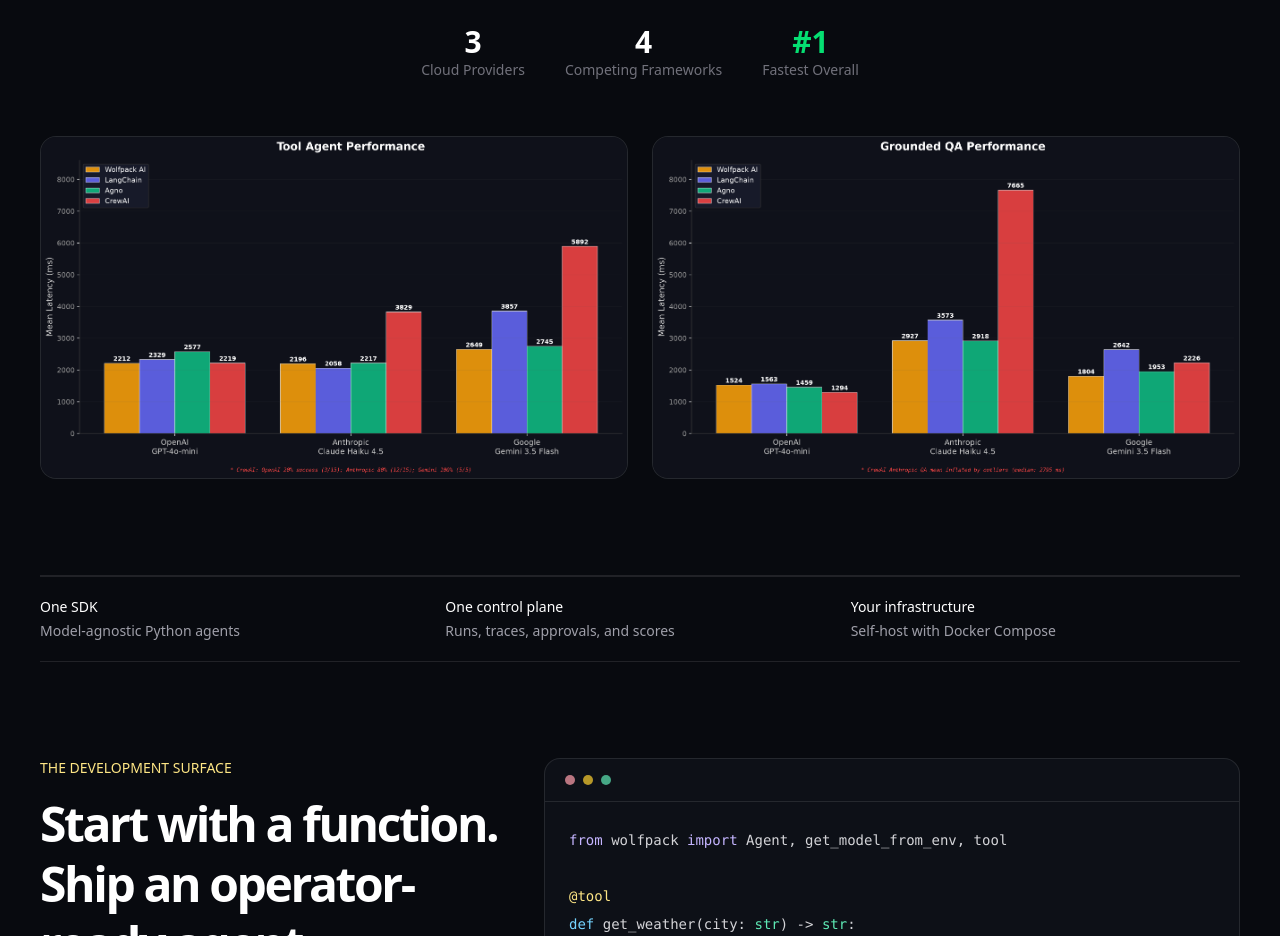
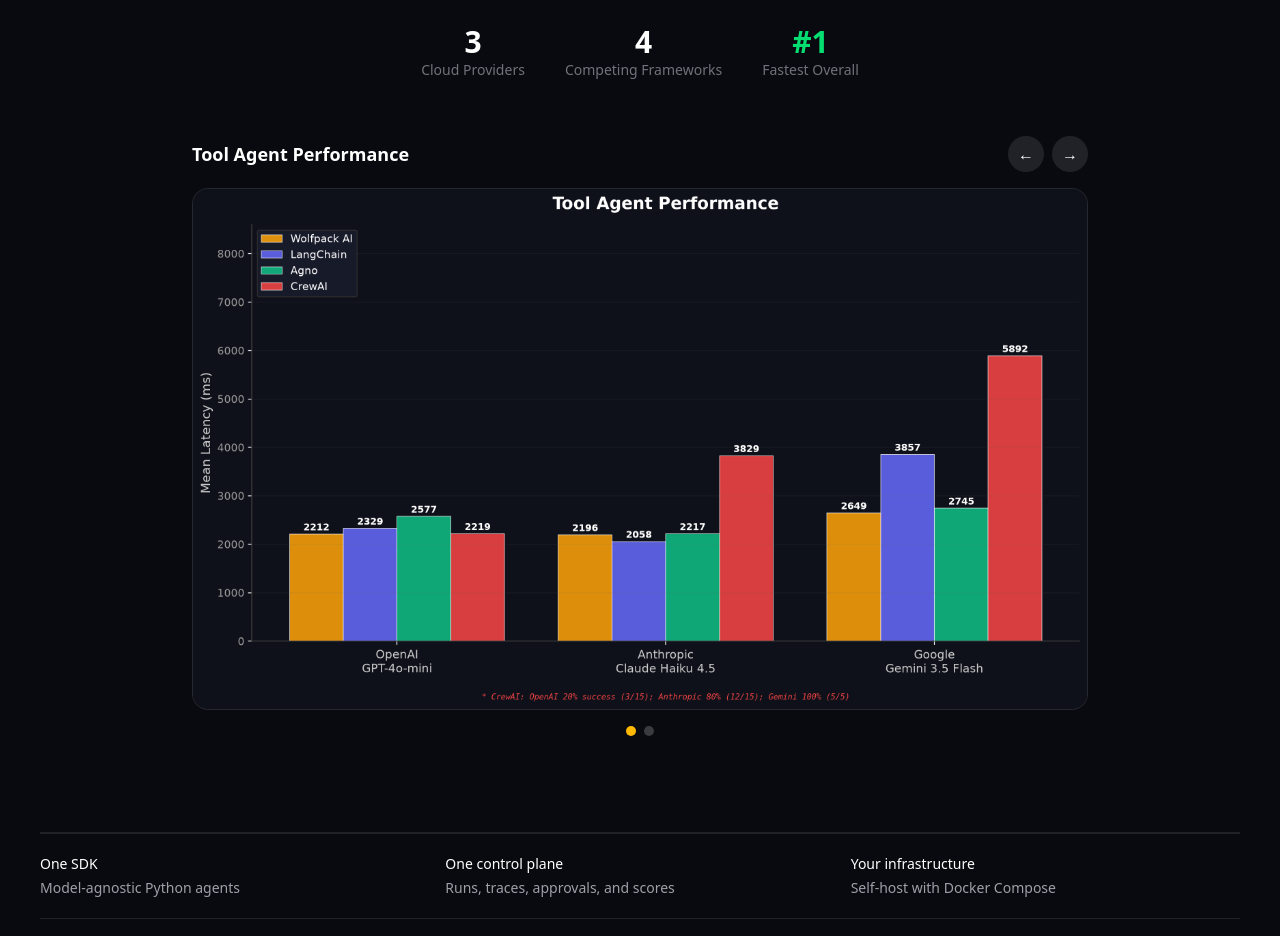
Before and after one commit to wolfpackaiagents/wolfpackai, a React (Vite) app in the folder website/: page / in a window 1280 px wide. Shown: the part 1040-1976 px from the top of the page. Built offline with nearby package versions, Linux system fonts and the light colour scheme.

Commit message:
Replace side-by-side charts with carousel: single large chart with prev/next controls and dots

```diff
--- a/website/src/pages/LandingPage.tsx
+++ b/website/src/pages/LandingPage.tsx
@@ -1,5 +1,5 @@
 import { Link } from "react-router-dom";
-import { useState } from "react";
+import { useState, useCallback } from "react";
 import { useI18n, LangToggle } from "../i18n/context";
 
 const externalLinks = {
@@ -54,7 +54,12 @@
 export default function LandingPage() {
   const { t } = useI18n();
   const [activeUseCaseId, setActiveUseCaseId] = useState<typeof useCaseKeys[number]>("support");
+  const [chartIndex, setChartIndex] = useState(0);
   const activeUseCase = useCaseData[activeUseCaseId];
+  const charts = ["benchmark-tool-agent.png", "benchmark-grounded-qa.png"];
+  const chartLabels: [string, string] = ["Tool Agent Performance", "Grounded QA Performance"];
+  const nextChart = useCallback(() => setChartIndex((i) => (i + 1) % charts.length), []);
+  const prevChart = useCallback(() => setChartIndex((i) => (i + charts.length - 1) % charts.length), []);
 
   return (
     <div className="min-h-screen bg-[#080a0f] text-zinc-100 overflow-hidden selection:bg-amber-300 selection:text-zinc-950">
@@ -112,12 +117,21 @@
                 <div><span className="text-3xl font-bold text-green-400">#1</span><p className="text-sm text-zinc-500">{t.landing.benchmarkRank || "Fastest Overall"}</p></div>
               </div>
             </div>
-            <div className="mt-14 grid md:grid-cols-2 gap-6">
-              <div className="rounded-2xl border border-white/10 bg-[#0d1017] overflow-hidden">
-                <img src="/images/benchmark-tool-agent.png" alt="Tool Agent Performance benchmark" className="w-full h-auto" loading="lazy" />
+            <div className="mt-14 max-w-4xl mx-auto">
+              <div className="flex items-center justify-between mb-4">
+                <h3 className="text-lg font-semibold text-white">{chartLabels[chartIndex]}</h3>
+                <div className="flex gap-2">
+                  <button onClick={prevChart} className="w-9 h-9 rounded-full bg-white/10 hover:bg-white/20 text-white flex items-center justify-center transition-colors" aria-label="Previous chart">&larr;</button>
+                  <button onClick={nextChart} className="w-9 h-9 rounded-full bg-white/10 hover:bg-white/20 text-white flex items-center justify-center transition-colors" aria-label="Next chart">&rarr;</button>
+                </div>
               </div>
               <div className="rounded-2xl border border-white/10 bg-[#0d1017] overflow-hidden">
-                <img src="/images/benchmark-grounded-qa.png" alt="Grounded QA Performance benchmark" className="w-full h-auto" loading="lazy" />
+                <img src={`/images/${charts[chartIndex]}`} alt={chartLabels[chartIndex]} className="w-full h-auto" loading="lazy" />
+              </div>
+              <div className="flex justify-center gap-2 mt-4">
+                {charts.map((_, i) => (
+                  <button key={i} onClick={() => setChartIndex(i)} className={`w-2.5 h-2.5 rounded-full transition-colors ${i === chartIndex ? 'bg-amber-400' : 'bg-white/20'}`} aria-label={`Chart ${i + 1}`} />
+                ))}
               </div>
             </div>
           </section>
```
